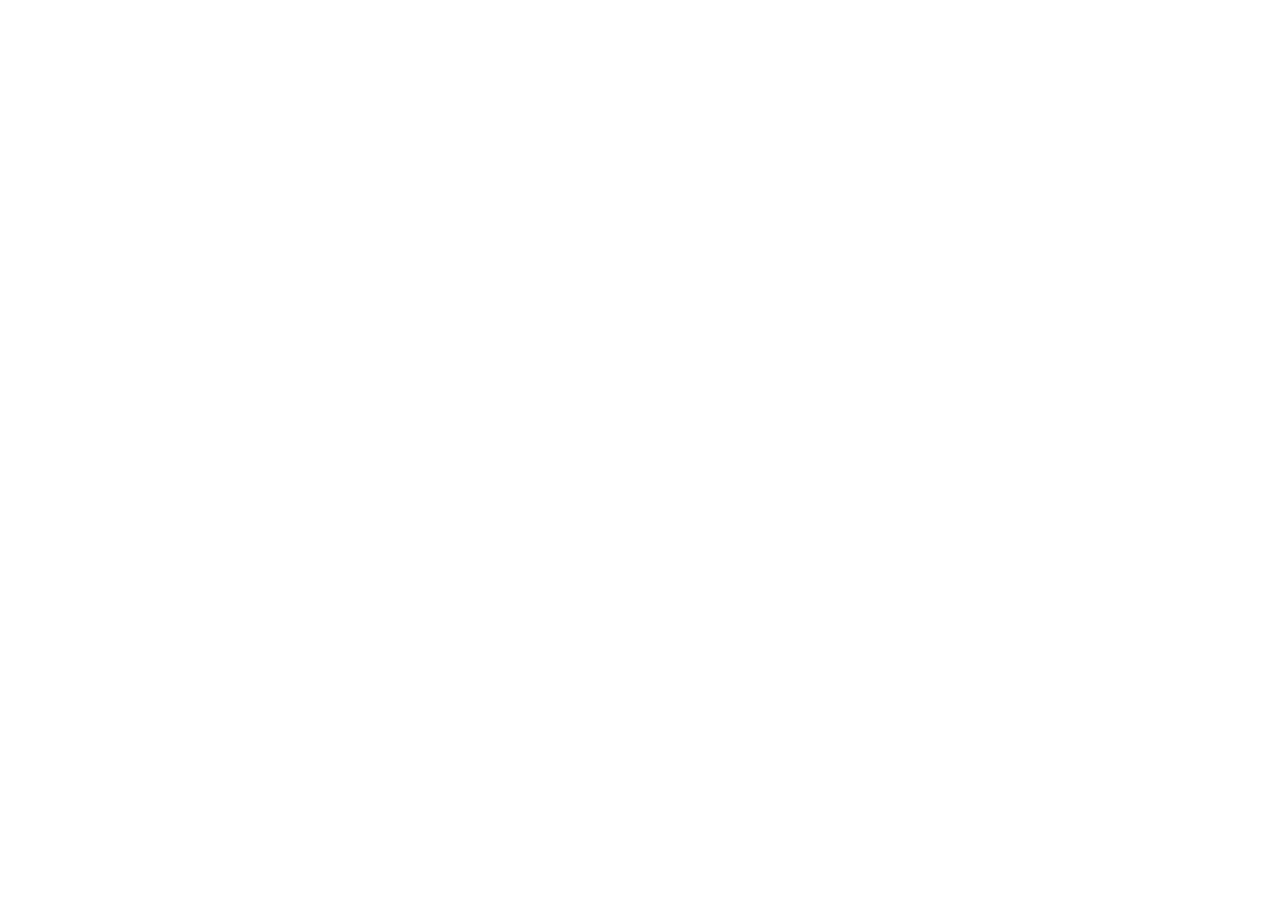
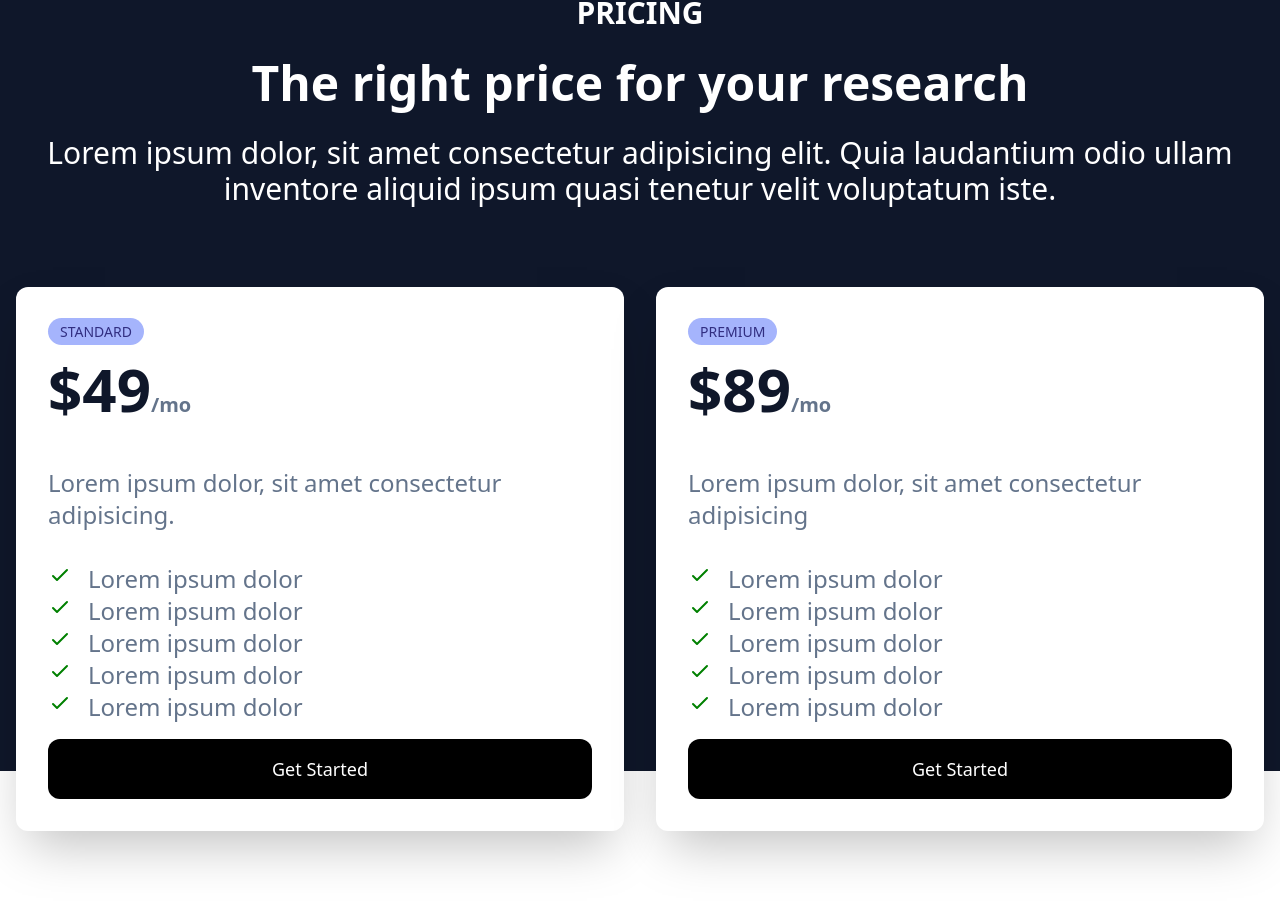
Before and after one commit to ARIF683/TailwindCloudWebsite, a React (Create React App) app in the folder cloud/: page / in a window 1280 px wide. Shown: the part 2837-3742 px from the top of the page. Before the commit the page ends 2712 px from the top, so only its background shows below. Built offline with nearby package versions, Linux system fonts and the light colour scheme.

Commit message:
Pricing Section Done.

```diff
--- a/cloud/src/App.js
+++ b/cloud/src/App.js
@@ -4,6 +4,7 @@ import Hero from "./Component/Hero";
 import About from './Component/About';
 import Support from './Component/Support';
 import Allinone from './Component/Allinone';
+import Pricing from './Component/Pricing';
 
 function App() {
   return (
@@ -13,6 +14,7 @@ function App() {
     <About />
     <Support />
     <Allinone />
+    <Pricing />
     </>
   );
 }
--- /dev/null
+++ b/cloud/src/Component/Pricing.js
@@ -0,0 +1,266 @@
+import React from "react";
+
+const Pricing = () => {
+  return (
+    <>
+      <div className="w-full text-white my-24   ">
+        <div className="absolute bg-slate-900 mix-blend-overlay w-full h-[800px] "></div>
+        <div className="text-center py-6 px-5 mx-auto space-y-4 ">
+          <h1 className="text-3xl font-bold uppercase ">Pricing</h1>
+          <h3 className="py-3 text-white text-5xl font-bold ">
+            The right price for your research
+          </h3>
+          <p className="text-3xl ">
+            Lorem ipsum dolor, sit amet consectetur adipisicing elit. Quia
+            laudantium odio ullam inventore aliquid ipsum quasi tenetur velit
+            voluptatum iste.
+          </p>
+        </div>
+        <div className="grid md:grid-cols-2  mt-10 ">
+          <div className="bg-white rounded-xl shadow-2xl  relative text-slate-900 m-4 p-8 ">
+            <span className="bg-indigo-300 text-indigo-900 rounded-2xl text-sm py-1 px-3 uppercase  ">
+              Standard
+            </span>
+            <p className="text-6xl font-bold flex py-4 ">
+              $49
+              <span className="text-xl text-slate-500 flex flex-col justify-end ">
+                /mo
+              </span>
+            </p>
+
+            <p className="text-2xl text-slate-500 py-8 ">
+              Lorem ipsum dolor, sit amet consectetur adipisicing.
+            </p>
+            <div className="text-2xl text-slate-500 ">
+              <p className="flex  ">
+                {" "}
+                <div className = "mr-4">
+                <svg
+                  xmlns="http://www.w3.org/2000/svg"
+                  className="h-6 w-6"
+                  fill="none"
+                  viewBox="0 0 24 24"
+                  stroke="green"
+                  strokeWidth={2}
+                >
+                  <path
+                    strokeLinecap="round"
+                    strokeLinejoin="round"
+                    d="M5 13l4 4L19 7"
+                  />
+                </svg>
+                </div>
+                Lorem ipsum dolor
+              </p>
+              <p className="flex ">
+                {" "}
+                <div className = "mr-4 ">
+                <svg
+                  xmlns="http://www.w3.org/2000/svg"
+                  className="h-6 w-6"
+                  fill="none"
+                  viewBox="0 0 24 24"
+                  stroke="green"
+                  strokeWidth={2}
+                >
+                  <path
+                    strokeLinecap="round"
+                    strokeLinejoin="round"
+                    d="M5 13l4 4L19 7"
+                  />
+                </svg>
+                </div>
+                Lorem ipsum dolor
+              </p>
+              <p className="flex ">
+                {" "}
+                <div className = "mr-4">
+                <svg
+                  xmlns="http://www.w3.org/2000/svg"
+                  className="h-6 w-6"
+                  fill="none"
+                  viewBox="0 0 24 24"
+                  stroke="green"
+                  strokeWidth={2}
+                >
+                  <path
+                    strokeLinecap="round"
+                    strokeLinejoin="round"
+                    d="M5 13l4 4L19 7"
+                  />
+                </svg>
+                </div>
+                Lorem ipsum dolor
+              </p>
+              <p className="flex ">
+                {" "}
+                <div className = "mr-4">
+                <svg
+                  xmlns="http://www.w3.org/2000/svg"
+                  className="h-6 w-6"
+                  fill="none"
+                  viewBox="0 0 24 24"
+                  stroke="green"
+                  strokeWidth={2}
+                >
+                  <path
+                    strokeLinecap="round"
+                    strokeLinejoin="round"
+                    d="M5 13l4 4L19 7"
+                  />
+                </svg>
+                </div>
+                Lorem ipsum dolor
+              </p>
+              <p className="flex ">
+                {" "}
+                <div className = "mr-4">
+                <svg
+                  xmlns="http://www.w3.org/2000/svg"
+                  className="h-6 w-6"
+                  fill="none"
+                  viewBox="0 0 24 24"
+                  stroke="green"
+                  strokeWidth={2}
+                >
+                  <path
+                    strokeLinecap="round"
+                    strokeLinejoin="round"
+                    d="M5 13l4 4L19 7"
+                  />
+                </svg>
+                </div>
+                Lorem ipsum dolor
+              </p>
+            </div>
+            <button className="text-white bg-black rounded-xl mt-4  py-4 px-8  text-center text-lg w-full ">
+              Get Started
+            </button>
+          </div>
+          <div className="bg-white rounded-xl shadow-2xl  relative text-slate-900 m-4 p-8 ">
+            <span className="bg-indigo-300 text-indigo-900 rounded-2xl text-sm py-1 px-3 uppercase  ">
+              Premium
+            </span>
+
+            <p className="text-6xl font-bold flex py-4 ">
+              $89
+              <span className="text-xl text-slate-500 flex flex-col justify-end ">
+                /mo
+              </span>
+            </p>
+
+            <p className="text-2xl text-slate-500 py-8 ">
+              Lorem ipsum dolor, sit amet consectetur adipisicing
+            </p>
+            <div className="text-2xl text-slate-500 ">
+              <p className="flex">
+                {" "}
+                <div className = "mr-4 "><svg
+                  xmlns="http://www.w3.org/2000/svg"
+                  className="h-6 w-6"
+                  fill="none"
+                  viewBox="0 0 24 24"
+                  stroke="green"
+                  strokeWidth={2}
+                >
+                  <path
+                    strokeLinecap="round"
+                    strokeLinejoin="round"
+                    d="M5 13l4 4L19 7"
+                  />
+                </svg>
+                </div>
+                Lorem ipsum dolor
+              </p>
+              <p className="flex">
+                {" "}
+                <div className = "mr-4 ">
+                <svg
+                  xmlns="http://www.w3.org/2000/svg"
+                  className="h-6 w-6"
+                  fill="none"
+                  viewBox="0 0 24 24"
+                  stroke="green"
+                  strokeWidth={2}
+                >
+                  <path
+                    strokeLinecap="round"
+                    strokeLinejoin="round"
+                    d="M5 13l4 4L19 7"
+                  />
+                </svg>
+                </div>
+                Lorem ipsum dolor
+              </p>
+              <p className="flex">
+                {" "}
+                <div className = "mr-4">
+                <svg
+                  xmlns="http://www.w3.org/2000/svg"
+                  className="h-6 w-6"
+                  fill="none"
+                  viewBox="0 0 24 24"
+                  stroke="green"
+                  strokeWidth={2}
+                >
+                  <path
+                    strokeLinecap="round"
+                    strokeLinejoin="round"
+                    d="M5 13l4 4L19 7"
+                  />
+                </svg>
+                </div>
+                Lorem ipsum dolor
+              </p>
+              <p className="flex">
+                {" "}
+                <div className = "mr-4 ">
+                <svg
+                  xmlns="http://www.w3.org/2000/svg"
+                  className="h-6 w-6"
+                  fill="none"
+                  viewBox="0 0 24 24"
+                  stroke="green"
+                  strokeWidth={2}
+                >
+                  <path
+                    strokeLinecap="round"
+                    strokeLinejoin="round"
+                    d="M5 13l4 4L19 7"
+                  />
+                </svg>
+                </div>
+                Lorem ipsum dolor
+              </p>
+              <p className="flex  ">
+                {" "}
+                <div className = "mr-4 ">
+                <svg
+                  xmlns="http://www.w3.org/2000/svg"
+                  className="h-6 w-6 "
+                  fill="none"
+                  viewBox="0 0 24 24"
+                  stroke="green"
+                  strokeWidth={2}
+                >
+                  <path
+                    strokeLinecap="round"
+                    strokeLinejoin="round"
+                    d="M5 13l4 4L19 7"
+                  />
+                </svg>
+                </div>
+                Lorem ipsum dolor
+              </p>
+            </div>
+            <button className="text-white bg-black rounded-xl mt-4  py-4 px-8  text-center text-lg w-full ">
+              Get Started
+            </button>
+          </div>
+        </div>
+      </div>
+    </>
+  );
+};
+
+export default Pricing;
```
